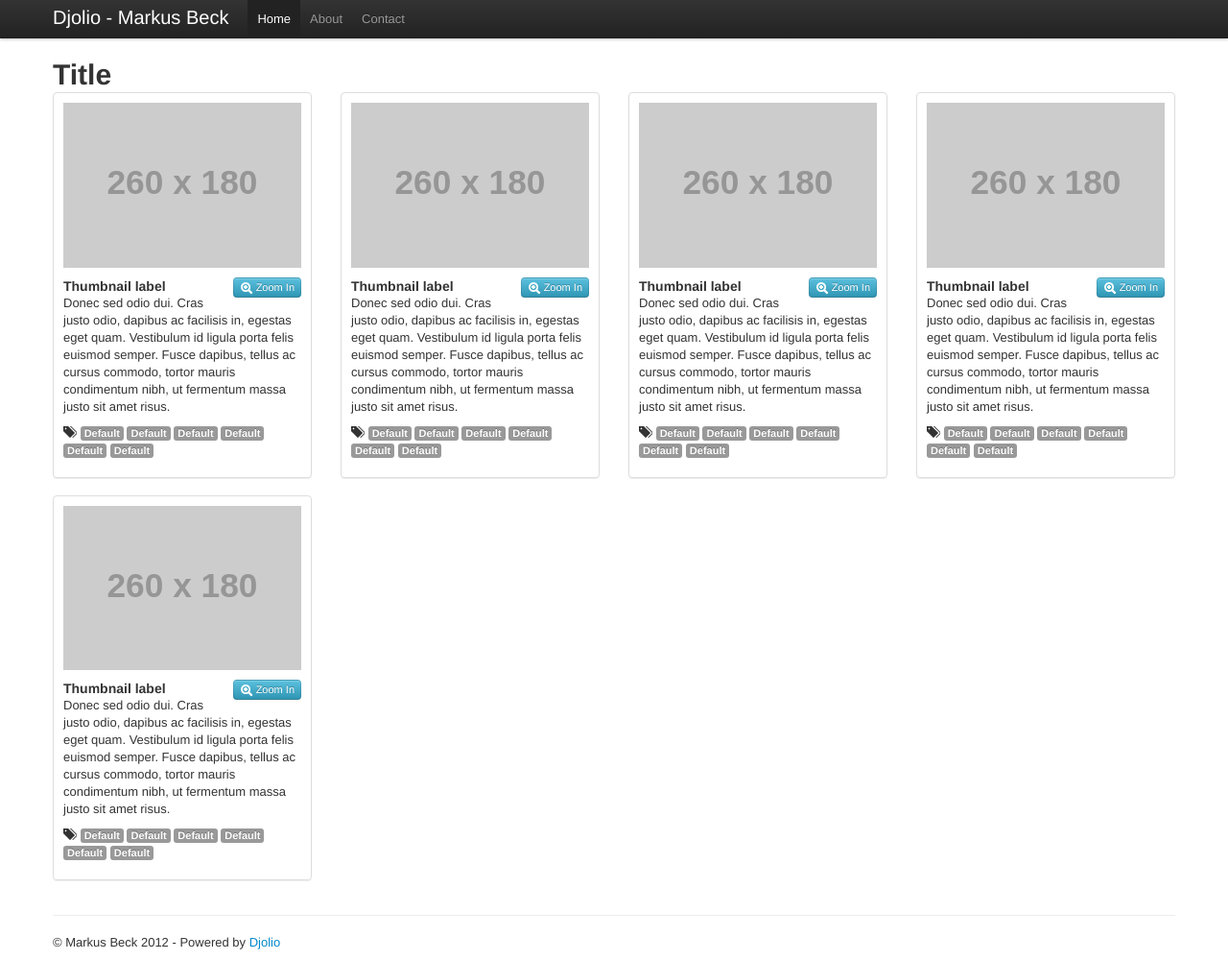
After one commit to beckenkamp/Djolio, a Django app: template djolio/templates/base.html in a window 1280 px wide. The commit adds this page. Shown: the whole page at 96% size. Run offline with Django 3.2, Linux system fonts and the light colour scheme; the template is opened without the code that fills it, so the values that code supplies are empty; grey boxes labelled with a size stand in for pictures from a placeholder-image service; parts of the project's set-up code (start-up, migrations or seed data) failed here and were passed over; some libraries are stand-ins or nearby versions.

Commit message:
Modificando o html do template project_list para utilizar o thumbnails do Bootstrap. Movendo base_work para raiz dos templates, pois sera base para todos os templates

```diff
--- /dev/null
+++ b/djolio/templates/base.html
@@ -0,0 +1,167 @@
+{% load static %}
+
+<!DOCTYPE html>
+<html lang="en">
+  <head>
+    <meta charset="utf-8">
+    <title>Djolio</title>
+    <meta name="viewport" content="width=device-width, initial-scale=1.0">
+    <meta name="description" content="">
+    <meta name="author" content="">
+
+    <!-- Le styles -->
+    <link href="{% get_static_prefix %}css/bootstrap.css" rel="stylesheet">
+      <link href="{% get_static_prefix %}css/bootstrap-responsive.css" rel="stylesheet">
+    <style>
+      body {
+        padding-top: 60px; /* 60px to make the container go all the way to the bottom of the topbar */
+      }
+    </style>
+    <link href="{% get_static_prefix %}css/bootstrap-responsive.css" rel="stylesheet">
+
+    <!-- Le HTML5 shim, for IE6-8 support of HTML5 elements -->
+    <!--[if lt IE 9]>
+      <script src="http://html5shim.googlecode.com/svn/trunk/html5.js"></script>
+    <![endif]-->
+
+    <!-- Le fav and touch icons
+    <link rel="shortcut icon" href="bootstrap/ico/favicon.ico">
+    <link rel="apple-touch-icon-precomposed" sizes="144x144" href="bootstrap/ico/apple-touch-icon-144-precomposed.png">
+    <link rel="apple-touch-icon-precomposed" sizes="114x114" href="bootstrap/ico/apple-touch-icon-114-precomposed.png">
+    <link rel="apple-touch-icon-precomposed" sizes="72x72" href="bootstrap/ico/apple-touch-icon-72-precomposed.png">
+    <link rel="apple-touch-icon-precomposed" href="bootstrap/ico/apple-touch-icon-57-precomposed.png"> -->
+  </head>
+
+  <body>
+
+    <div class="navbar navbar-fixed-top">
+      <div class="navbar-inner">
+        <div class="container">
+          <a class="btn btn-navbar" data-toggle="collapse" data-target=".nav-collapse">
+            <span class="icon-bar"></span>
+            <span class="icon-bar"></span>
+            <span class="icon-bar"></span>
+          </a>
+          <a class="brand" href="#">Djolio - Markus Beck</a>
+          <div class="nav-collapse">
+            <ul class="nav">
+              <li class="active"><a href="#">Home</a></li>
+              <li><a href="#about">About</a></li>
+              <li><a href="#contact">Contact</a></li>
+            </ul>
+          </div><!--/.nav-collapse -->
+        </div>
+      </div>
+    </div>
+
+    <div class="container">
+
+      <h1>{% block title %}Title{% endblock %}</h1>
+
+      {% block content %}
+
+      <ul class="thumbnails">
+
+        <li class="span3">
+          <div class="thumbnail" style="padding: 10px;">
+            <img src="http://placehold.it/260x180" alt="" style="margin-bottom: 10px">
+            <a class="btn btn-info btn-mini pull-right" data-toggle="modal" href="#myModal"><i class="icon-zoom-in icon-white"></i> Zoom In</a>
+            <h4>Thumbnail label</h4>
+            <p>Donec sed odio dui. Cras justo odio, dapibus ac facilisis in, egestas eget quam. Vestibulum id ligula porta felis euismod semper. Fusce dapibus, tellus ac cursus commodo, tortor mauris condimentum nibh, ut fermentum massa justo sit amet risus.</p>
+            <p><i class="icon-tags"></i> <span class="label">Default</span> <span class="label">Default</span> <span class="label">Default</span> <span class="label">Default</span> <span class="label">Default</span> <span class="label">Default</span></p>
+          </div>
+        </li>
+
+        <div class="modal fade" id="myModal">
+          <div class="modal-header">
+            <button class="close" data-dismiss="modal">×</button>
+            <h3>Modal header</h3>
+          </div>
+          <div class="modal-body">
+            <img src="http://placehold.it/500x800" alt="">
+          </div>
+          <div class="modal-footer">
+            <p>&copy; Markus Beck 2012</p>
+          </div>
+        </div>
+
+	<li class="span3">
+          <div class="thumbnail" style="padding: 10px;">
+            <img src="http://placehold.it/260x180" alt="" style="margin-bottom: 10px">
+            <a class="btn btn-info btn-mini pull-right" data-toggle="modal" href="#myModal"><i class="icon-zoom-in icon-white"></i> Zoom In</a>
+            <h4>Thumbnail label</h4>
+            <p>Donec sed odio dui. Cras justo odio, dapibus ac facilisis in, egestas eget quam. Vestibulum id ligula porta felis euismod semper. Fusce dapibus, tellus ac cursus commodo, tortor mauris condimentum nibh, ut fermentum massa justo sit amet risus.</p>
+            <p><i class="icon-tags"></i> <span class="label">Default</span> <span class="label">Default</span> <span class="label">Default</span> <span class="label">Default</span> <span class="label">Default</span> <span class="label">Default</span></p>
+          </div>
+        </li>
+
+	 <li class="span3">
+          <div class="thumbnail" style="padding: 10px;">
+            <img src="http://placehold.it/260x180" alt="" style="margin-bottom: 10px">
+            <a class="btn btn-info btn-mini pull-right" data-toggle="modal" href="#myModal"><i class="icon-zoom-in icon-white"></i> Zoom In</a>
+            <h4>Thumbnail label</h4>
+            <p>Donec sed odio dui. Cras justo odio, dapibus ac facilisis in, egestas eget quam. Vestibulum id ligula porta felis euismod semper. Fusce dapibus, tellus ac cursus commodo, tortor mauris condimentum nibh, ut fermentum massa justo sit amet risus.</p>
+            <p><i class="icon-tags"></i> <span class="label">Default</span> <span class="label">Default</span> <span class="label">Default</span> <span class="label">Default</span> <span class="label">Default</span> <span class="label">Default</span></p>
+          </div>
+        </li>
+
+	<li class="span3">
+          <div class="thumbnail" style="padding: 10px;">
+            <img src="http://placehold.it/260x180" alt="" style="margin-bottom: 10px">
+            <a class="btn btn-info btn-mini pull-right" data-toggle="modal" href="#myModal"><i class="icon-zoom-in icon-white"></i> Zoom In</a>
+            <h4>Thumbnail label</h4>
+            <p>Donec sed odio dui. Cras justo odio, dapibus ac facilisis in, egestas eget quam. Vestibulum id ligula porta felis euismod semper. Fusce dapibus, tellus ac cursus commodo, tortor mauris condimentum nibh, ut fermentum massa justo sit amet risus.</p>
+            <p><i class="icon-tags"></i> <span class="label">Default</span> <span class="label">Default</span> <span class="label">Default</span> <span class="label">Default</span> <span class="label">Default</span> <span class="label">Default</span></p>
+          </div>
+        </li>
+
+	<li class="span3">
+          <div class="thumbnail" style="padding: 10px;">
+            <img src="http://placehold.it/260x180" alt="" style="margin-bottom: 10px">
+            <a class="btn btn-info btn-mini pull-right" data-toggle="modal" href="#myModal"><i class="icon-zoom-in icon-white"></i> Zoom In</a>
+            <h4>Thumbnail label</h4>
+            <p>Donec sed odio dui. Cras justo odio, dapibus ac facilisis in, egestas eget quam. Vestibulum id ligula porta felis euismod semper. Fusce dapibus, tellus ac cursus commodo, tortor mauris condimentum nibh, ut fermentum massa justo sit amet risus.</p>
+            <p><i class="icon-tags"></i> <span class="label">Default</span> <span class="label">Default</span> <span class="label">Default</span> <span class="label">Default</span> <span class="label">Default</span> <span class="label">Default</span></p>
+          </div>
+        </li>
+
+      </ul>
+
+      {% endblock %}
+
+      <hr>
+
+      <footer>
+        <p>&copy; Markus Beck 2012 - Powered by <a href="https://github.com/markusbeck/Djolio" target="_blank">Djolio</a></p>
+      </footer>
+
+    </div> <!-- /container -->
+
+    <!-- Le javascript
+    ================================================== -->
+    <!-- Placed at the end of the document so the pages load faster -->
+    <script src="{% get_static_prefix %}js/jquery-1.7.2.min.js"></script>
+    <script src="{% get_static_prefix %}js/bootstrap-transition.js"></script>
+    <script src="{% get_static_prefix %}js/bootstrap-alert.js"></script>
+    <script src="{% get_static_prefix %}js/bootstrap-modal.js"></script>
+    <script src="{% get_static_prefix %}js/bootstrap-dropdown.js"></script>
+    <script src="{% get_static_prefix %}js/bootstrap-scrollspy.js"></script>
+    <script src="{% get_static_prefix %}js/bootstrap-tab.js"></script>
+    <script src="{% get_static_prefix %}js/bootstrap-tooltip.js"></script>
+    <script src="{% get_static_prefix %}js/bootstrap-popover.js"></script>
+    <script src="{% get_static_prefix %}js/bootstrap-button.js"></script>
+    <script src="{% get_static_prefix %}js/bootstrap-collapse.js"></script>
+    <script src="{% get_static_prefix %}js/bootstrap-carousel.js"></script>
+    <script src="{% get_static_prefix %}js/bootstrap-typeahead.js"></script>
+
+    <script type="text/javascript">
+
+      jQuery(document).ready( function($) {
+
+
+      });
+
+    </script>
+
+  </body>
+</html>
```
Also changed, not shown: djolio/templates/portfolio/projects_list.html (+25 -12 lines).
